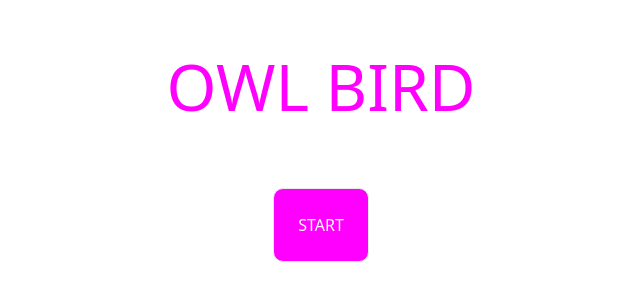
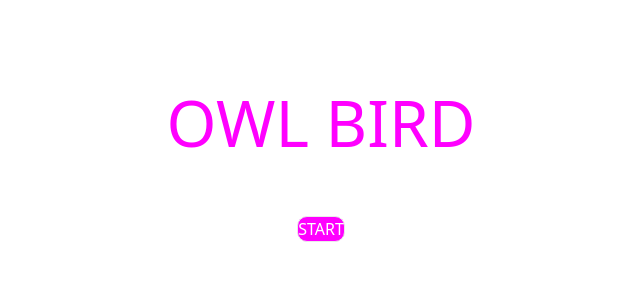
Before and after one commit to jordibonastrem/W08-Twitter-FRONT, a Next.js app: page / in a window 1280 px wide. Shown: the part 236-536 px from the top of the page, without its empty margins (319-959 px from the left). Built offline with nearby package versions, Linux system fonts and the light colour scheme.

Commit message:
added proptypes to twit component

```diff
--- a/components/FormTwit/FormTwit/FormTwit.js
+++ b/components/FormTwit/FormTwit/FormTwit.js
@@ -9,10 +9,10 @@ const FormTwit = () => {
   const [buttonDisabled, setButtonDisabled] = useState(true);
 
   const resetForm = () => {
-    setTuitData(initialData);
+    setTuitData(initialValues);
   };
   const changeData = (event) => {
-    setPostData({
+    setTuitData({
       ...tuitData,
       [event.target.id]: event.target.value,
     });
--- a/pages/dashboard/index.js
+++ b/pages/dashboard/index.js
@@ -15,7 +15,7 @@ const Dashboard = () => {
           <p>Tho expliquem tot!</p>
         </div>
         <FormTwit />
-        <div>
+        <div className="row col-12 twit">
           <TwitList />
         </div>
       </div>
--- a/pages/dashboard/index.module.css
+++ b/pages/dashboard/index.module.css
@@ -1,6 +1,5 @@
 .container {
   min-height: 100vh;
-  padding: 0 0.5rem;
   display: flex;
   flex-direction: column;
   align-items: center;
@@ -25,6 +24,9 @@
 .header p {
   font-weight: 500;
   text-align: center;
-  margin: 0;
   font-size: 20px;
 }
+
+.twit {
+  width: 100vh;
+}
--- a/pages/index.module.css
+++ b/pages/index.module.css
@@ -1,6 +1,5 @@
 .container {
   min-height: 100vh;
-  padding: 0 0.5rem;
   display: flex;
   flex-direction: column;
   justify-content: center;
@@ -19,7 +18,6 @@
 }
 
 .title {
-  margin: 0;
   line-height: 1.15;
   font-size: 4rem;
 }
@@ -50,9 +48,7 @@
 }
 
 .card {
-  margin: 1rem;
   flex-basis: 45%;
-  padding: 1.5rem;
   text-align: left;
   color: inherit;
   text-decoration: none;
@@ -69,12 +65,10 @@
 }
 
 .card h3 {
-  margin: 0 0 1rem 0;
   font-size: 1.5rem;
 }
 
 .card p {
-  margin: 0;
   font-size: 1.25rem;
   line-height: 1.5;
 }
--- a/styles/global.css
+++ b/styles/global.css
@@ -1,7 +1,5 @@
 html,
 body {
-  padding: 0;
-  margin: 0;
   font-family: -apple-system, BlinkMacSystemFont, Segoe UI, Roboto, Oxygen,
     Ubuntu, Cantarell, Fira Sans, Droid Sans, Helvetica Neue, sans-serif;
 }
@@ -11,7 +9,6 @@ body {
 }
 
 main {
-  padding: 5rem 0;
   flex: 1;
   display: flex;
   flex-direction: column;
@@ -46,7 +43,7 @@ a {
 code {
   background: #fafafa;
   border-radius: 5px;
-  padding: 0.75rem;
+
   font-size: 1.1rem;
   font-family: Menlo, Monaco, Lucida Console, Liberation Mono, DejaVu Sans Mono,
     Bitstream Vera Sans Mono, Courier New, monospace;
```
Also changed, not shown: components/Twit/Twit.js (+13 -2 lines), package.json (+16 -1 lines), 1 other file (tests, documents, lock files or other folders).
